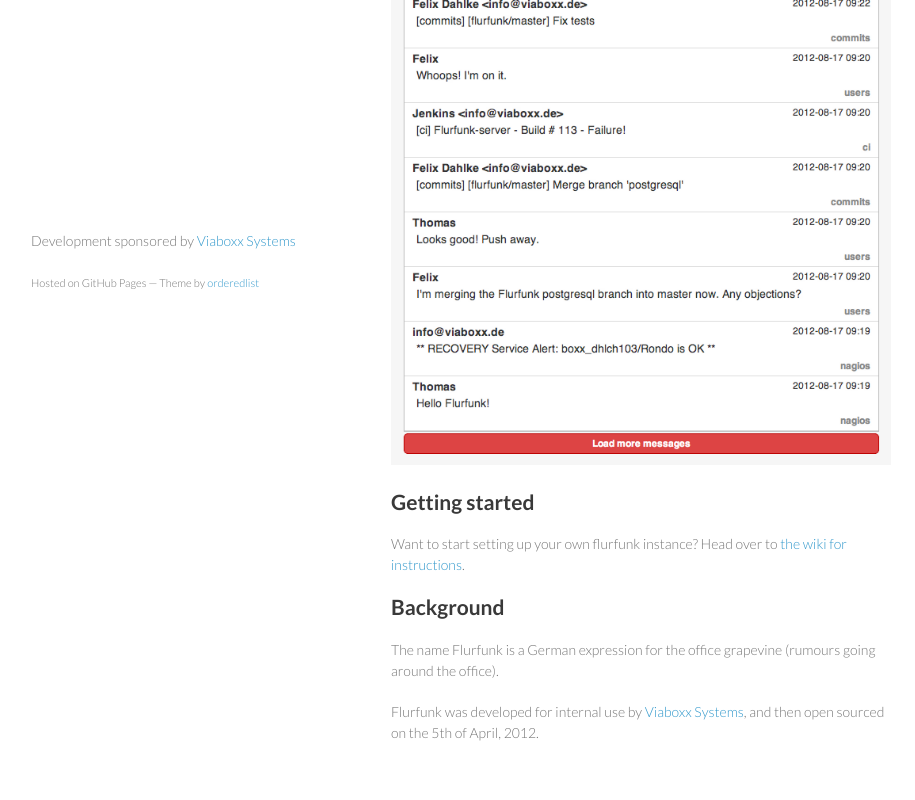
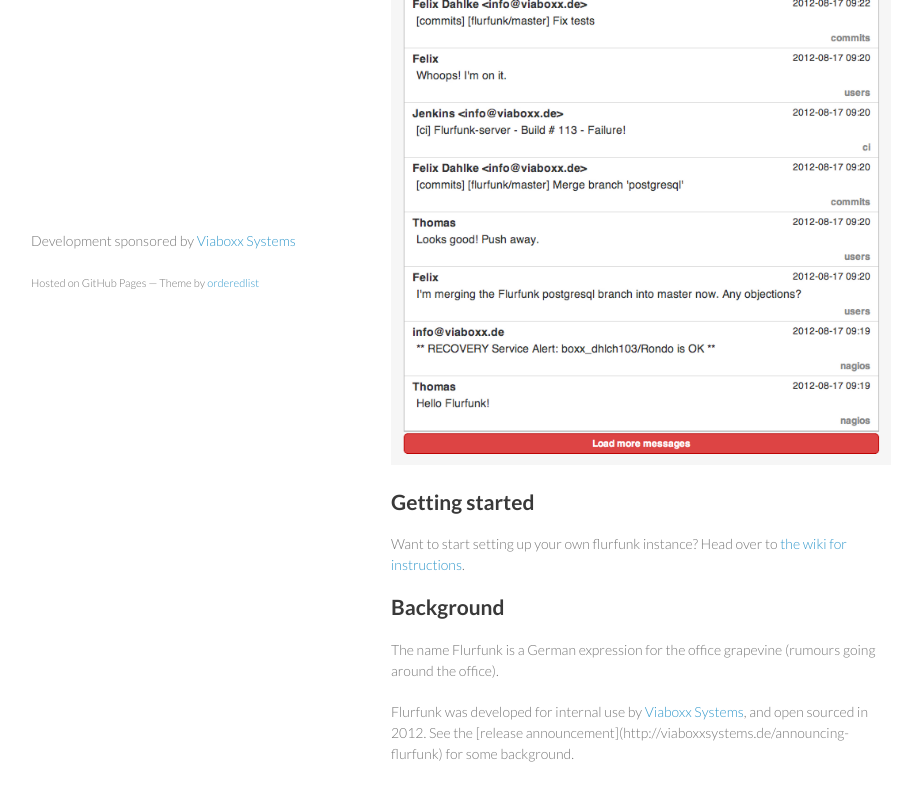
Before and after one commit to flurfunk/flurfunk.github.com, a plain HTML site: page index.html in a window 1280 px wide. Shown: the part 438-1238 px from the top of the page, without its empty margins (179-1094 px from the left). Drawn offline with Linux system fonts and the light colour scheme.

Commit message:
Update index.html

```diff
--- a/index.html
+++ b/index.html
@@ -44,7 +44,7 @@ Want to start setting up your own flurfunk instance? Head over to <a href="https
 
 <p>The name Flurfunk is a German expression for the office grapevine (rumours going around the office). </p>
 
-<p>Flurfunk was developed for internal use by <a href="http://viaboxxsystems.de/">Viaboxx Systems</a>, and then open sourced on the 5th of April, 2012.</p>
+<p>Flurfunk was developed for internal use by <a href="http://viaboxxsystems.de/">Viaboxx Systems</a>, and open sourced in 2012. See the [release announcement](http://viaboxxsystems.de/announcing-flurfunk) for some background.</p>
 
       </section>
       <footer>
```
